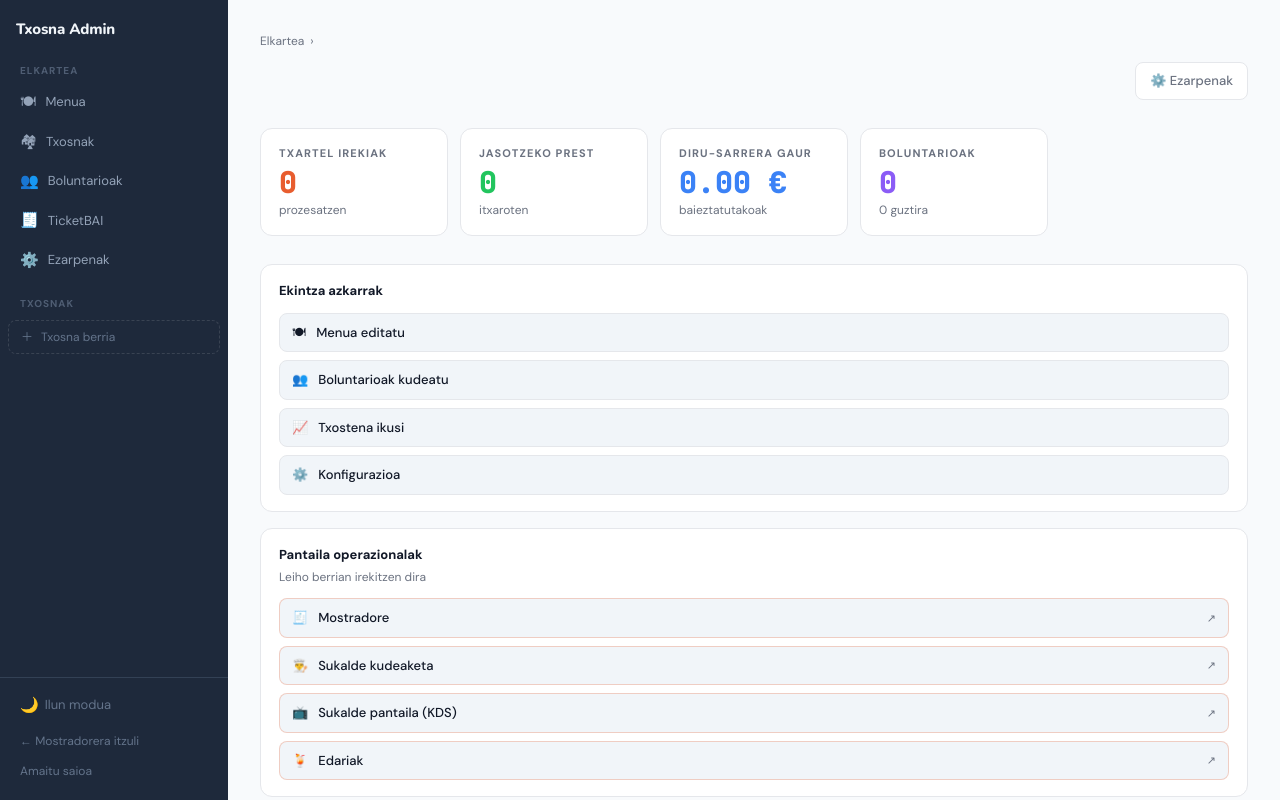
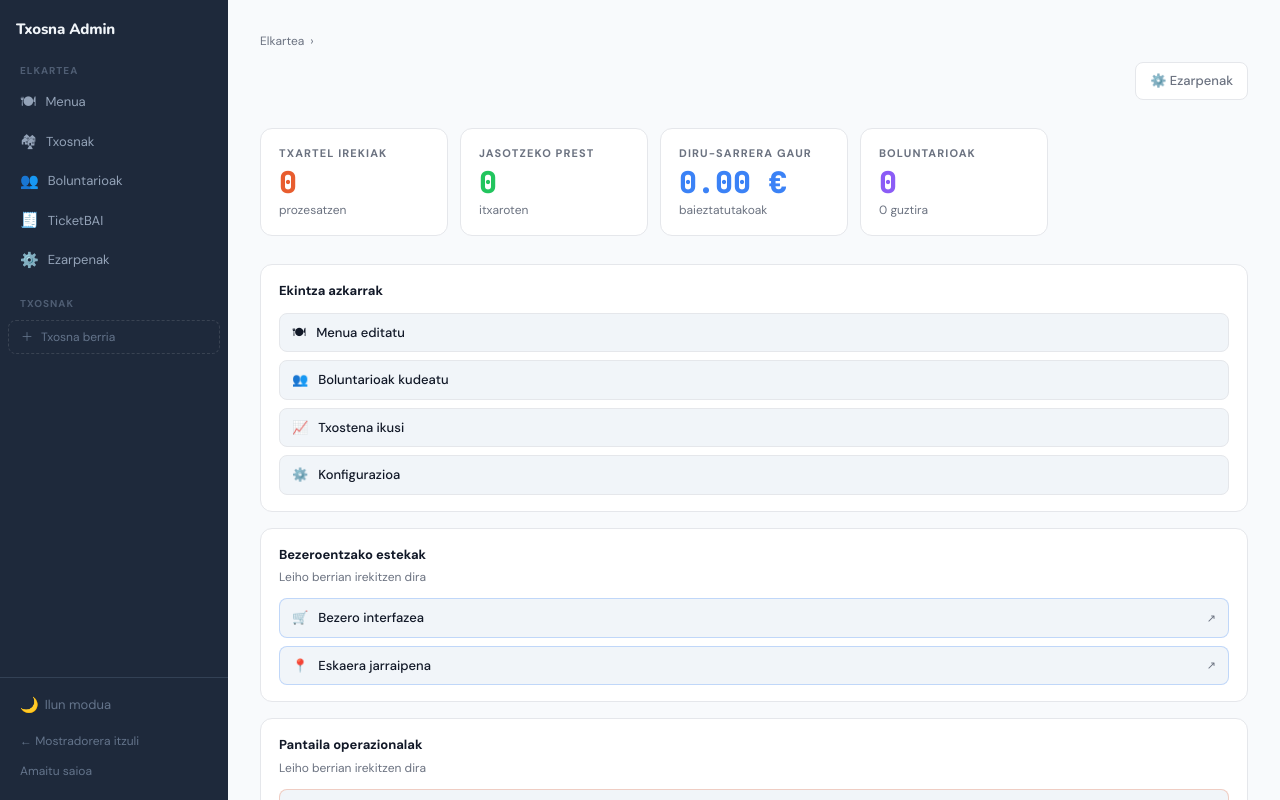
Before and after one commit to gorbeia/testapp-002, a Next.js app: page /1/txosnak/1 in a window 1280 px wide. Shown: the top 800 px of the page. Built offline with nearby package versions, Linux system fonts and the light colour scheme; no server answers; the database is empty.

Commit message:
Add customer UI and order tracking links to txosna dashboard
https://claude.ai/code/session_017RJiynsoKoNnqQ3m9SNwLe

```diff
--- a/src/app/(admin)/[locale]/txosnak/[txosnaId]/page.tsx
+++ b/src/app/(admin)/[locale]/txosnak/[txosnaId]/page.tsx
@@ -258,6 +258,61 @@ export default function TxosnaDashboard() {
         </div>
       </div>
 
+      {/* Customer-facing links */}
+      <div
+        style={{
+          background: 'var(--adm-surface)',
+          border: '1px solid var(--adm-border)',
+          borderRadius: 12,
+          padding: '16px 18px',
+          marginBottom: 16,
+        }}
+      >
+        <div
+          style={{
+            fontSize: 13,
+            fontWeight: 700,
+            color: 'var(--adm-text-pri)',
+            marginBottom: 4,
+          }}
+        >
+          Bezeroentzako estekak
+        </div>
+        <div style={{ fontSize: 12, color: 'var(--adm-text-sec)', marginBottom: 12 }}>
+          Leiho berrian irekitzen dira
+        </div>
+        <div style={{ display: 'flex', flexDirection: 'column', gap: 8 }}>
+          {[
+            { label: 'Bezero interfazea', href: `/eu/t/${txosnaId}`, icon: '🛒' },
+            { label: 'Eskaera jarraipena', href: `/eu/${txosnaId}/track`, icon: '📍' },
+          ].map((a) => (
+            <Link
+              key={a.href}
+              href={a.href}
+              target="_blank"
+              rel="noreferrer"
+              style={{
+                display: 'flex',
+                alignItems: 'center',
+                gap: 10,
+                padding: '9px 12px',
+                borderRadius: 8,
+                border: '1px solid #3b82f644',
+                background: 'var(--adm-surface-hi)',
+                textDecoration: 'none',
+                fontSize: 13,
+                color: 'var(--adm-text-pri)',
+                fontWeight: 500,
+              }}
+            >
+              <span>{a.icon}</span>
+              <span style={{ flex: 1 }}>{a.label}</span>
+              <span style={{ fontSize: 11, color: 'var(--adm-text-sec)' }}>↗</span>
+            </Link>
+          ))}
+        </div>
+      </div>
+
       {/* Operational screens */}
       <div
         style={{
```
